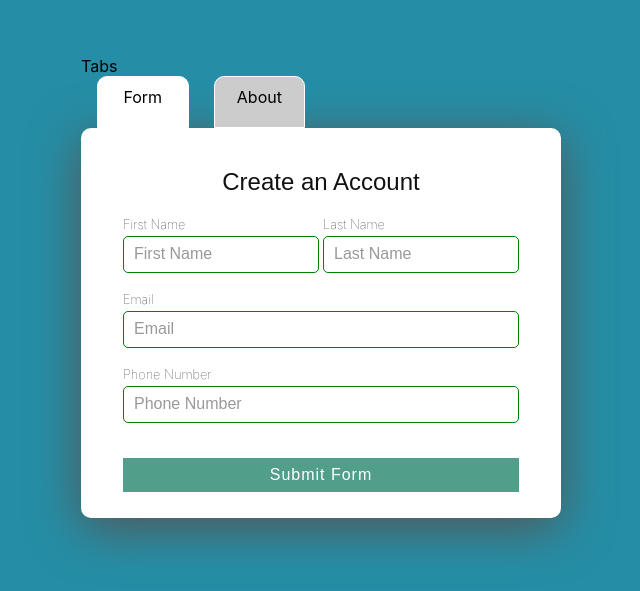
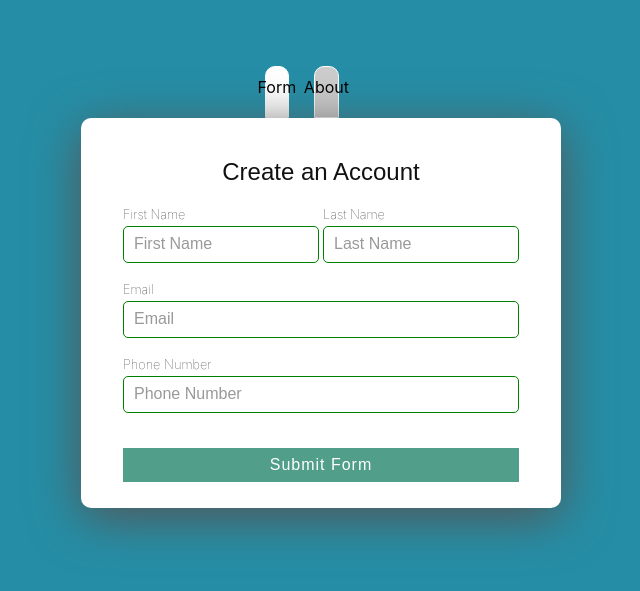
Before and after one commit to SimasDei/baltic-react-three, a React (Create React App) app: page / in a window 1280 px wide. Shown: the part 113-704 px from the top of the page, without its empty margins (319-959 px from the left). Built offline with nearby package versions, Linux system fonts and the light colour scheme.

Commit message:
lesson10

```diff
--- a/src/About.js
+++ b/src/About.js
@@ -4,14 +4,6 @@ export default {
   about: function About() {
     return (
       <div className={'container'}>
-        <div className="tabs">
-          <div className="tab1 closed" onClick={this.goBack.bind(this)}>
-            <span>Form</span>
-          </div>
-          <div className="tab2 active">
-            <span>About</span>
-          </div>
-        </div>
 
         <div className="form-wrapper">
           <h2>This is the About Section</h2>
--- a/src/App.js
+++ b/src/App.js
@@ -3,9 +3,8 @@ import './App.css';
 import formComponents from './Form';
 import aboutComponents from './About';
 import helper from './helper';
-import Config from "./Config";
-
-
+import Config from './Config'
+import Tabs from './Tabs'
 let _this = null;
 
 class App extends Component {
@@ -112,6 +111,7 @@ class App extends Component {
     this.state.isEditMode = false;
     return (
       <div className="App wrapper">
+        <Tabs appState={this} />
         {content}
       </div>
     );
--- a/src/Form.js
+++ b/src/Form.js
@@ -5,16 +5,6 @@ export default {
   form: function Form() {
     return (
       <div className="container">
-        <Tabs/>
-        <div className="tabs">
-          <div className={'tab1'}>
-            <span>Form</span>
-          </div>
-          <div className={'tab2'} onClick={this.handleAbout}>
-            <span>About</span>
-          </div>
-        </div>
-
         <div className="form-wrapper">
           <h2>Create an Account</h2>
           <form noValidate>
@@ -92,15 +82,6 @@ export default {
   success: function FormSuccess() {
     return (
       <div className="container">
-        <div className="tabs">
-          <div className={'tab1'} onClick={this.goBack.bind(this)}>
-            <span>Form</span>
-          </div>
-          <div className={'tab2'} onClick={this.handleAbout}>
-            <span>About</span>
-          </div>
-        </div>
-
         <div className="form-wrapper">
           <h2>User Information</h2>
           <div className="userInfo">
--- a/src/Tabs.js
+++ b/src/Tabs.js
@@ -2,8 +2,19 @@ import React, {Component} from 'react';
 
 class Tabs extends Component {
     render() {
-        return (<div>Tabs</div>)
+        return (
+            <div className="container">
+                <div className="tabs">
+                    <div className={'tab1'}>
+                        <span>Form</span>
+                    </div>
+                    <div className={'tab2'} onClick={this.props.appState.handleAbout}>
+                        <span>About</span>
+                    </div>
+                </div>
+            </div>)
     }
 
 }
+
 export default Tabs
--- a/src/index.css
+++ b/src/index.css
@@ -20,3 +20,7 @@ code {
 .inputGreen {
   border-color: green;
 }
+
+.container {
+
+}
```
